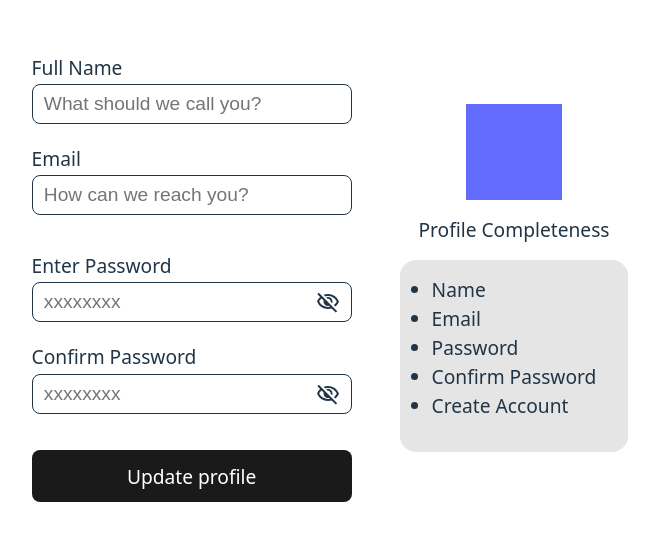
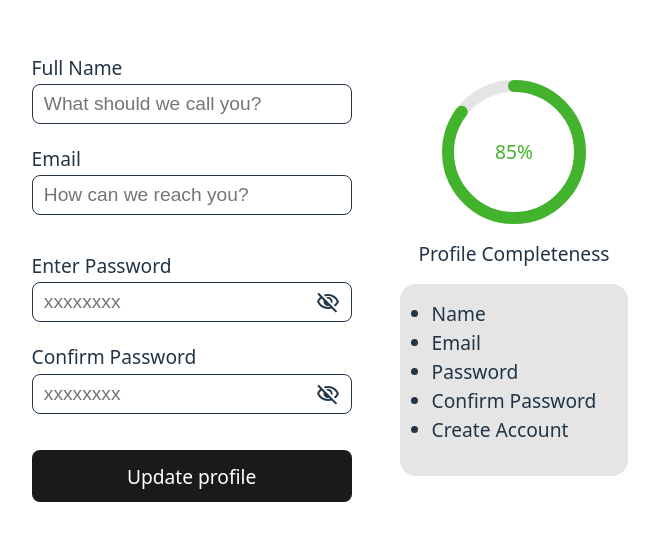
Before and after one commit to Domanskey/Accessible-Form-UI, a website built with Vite: page index.html in a window 1280 px wide. Shown: the part 122-662 px from the top of the page, without its empty margins (310-969 px from the left). Built offline with nearby package versions, Linux system fonts and the light colour scheme.

Commit message:
add percentage progress bar

```diff
--- a/index.html
+++ b/index.html
@@ -13,7 +13,13 @@
 
     <div class="progress">
 
-      <div class="progress__percentage"></div>
+      <div class="percentage">
+        <svg class="percentage__circle">
+          <circle class="percentage__border" cx="72" cy="72" r="66"></circle>
+          <circle class="percentage__completeness" cx="72" cy="72" r="66"></circle>
+        </svg>
+        <p class="percentage__number">0%</p>
+      </div>
 
       <p class="progress__description">Profile Completeness</p>
 
--- a/src/main.js
+++ b/src/main.js
@@ -1,7 +1,7 @@
 import './style.scss'
 import './password.js'
 import './validation.js'
-
+import './percentage.js'
 // const warningElement = document.getElementById('password-warning');
 
 // function showWarning(message) {
--- /dev/null
+++ b/src/percentage.js
@@ -0,0 +1,21 @@
+function updateCircle(percent) {
+    const circle = document.querySelector('.percentage__completeness');
+    const text = document.querySelector('.percentage__number');
+
+    const radius = 65;
+    const circumference = 2 * Math.PI * radius;
+
+    // Calculate how much of the stroke to hide
+    const offset = circumference - (percent / 100 * circumference);
+
+    circle.style.strokeDashoffset = offset;
+    // console.log(text.innerHTML);
+    text.textContent = percent + "%";
+}
+
+// delay tranistion
+setTimeout(() => {
+    document.querySelector('.percentage__completeness').classList.add('percentage__completeness--ready');
+  }, 50);
+
+setTimeout(() => updateCircle(85), 500);
--- a/src/style.scss
+++ b/src/style.scss
@@ -132,6 +132,47 @@ body {
   position: relative;
 }
 
+.percentage {
+  position: relative;
+  height: 9rem;
+
+
+  &__border {
+    fill: none;
+    stroke-width: 12px;
+    stroke: var(--third-color);
+  }
+
+  &__circle {
+    width: 9rem;
+    height: 9rem;
+    transform: rotate(-90deg);
+  }
+
+  &__completeness {
+    fill: none;
+    stroke-width: 12px;
+    stroke: var(--valid-color);
+    stroke-linecap: round;
+    stroke-dasharray: 415;
+    stroke-dashoffset: 415;
+
+    &--ready {
+      transition: stroke-dashoffset 0.8s ease-out;
+    }
+  }
+
+  &__number {
+    position: absolute;
+    margin: 0;
+    color: var(--valid-color);
+    font-size: 1.2rem;
+    top: 50%;
+    left: 50%;
+    transform: translate(-50%, -50%);
+  }
+}
+
 .profile {
   margin: 0;
   display: flex;
@@ -161,12 +202,6 @@ body {
   &__description {
     text-align: center;
     margin: 0;
-  }
-
-  &__percentage {
-    width: 5rem;
-    height: 5rem;
-    background-color: #646cff;
   }
 }
 
```
Also changed, not shown: src/progress.js (added).
